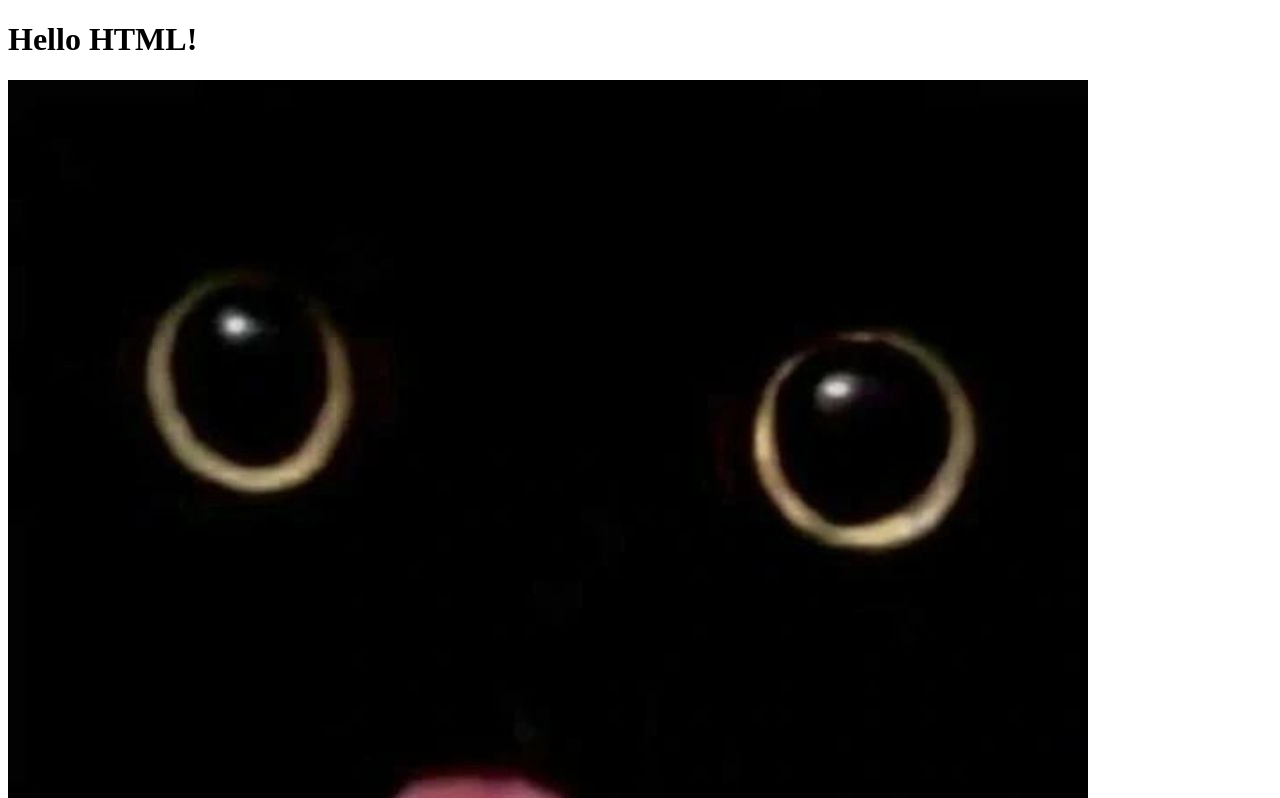
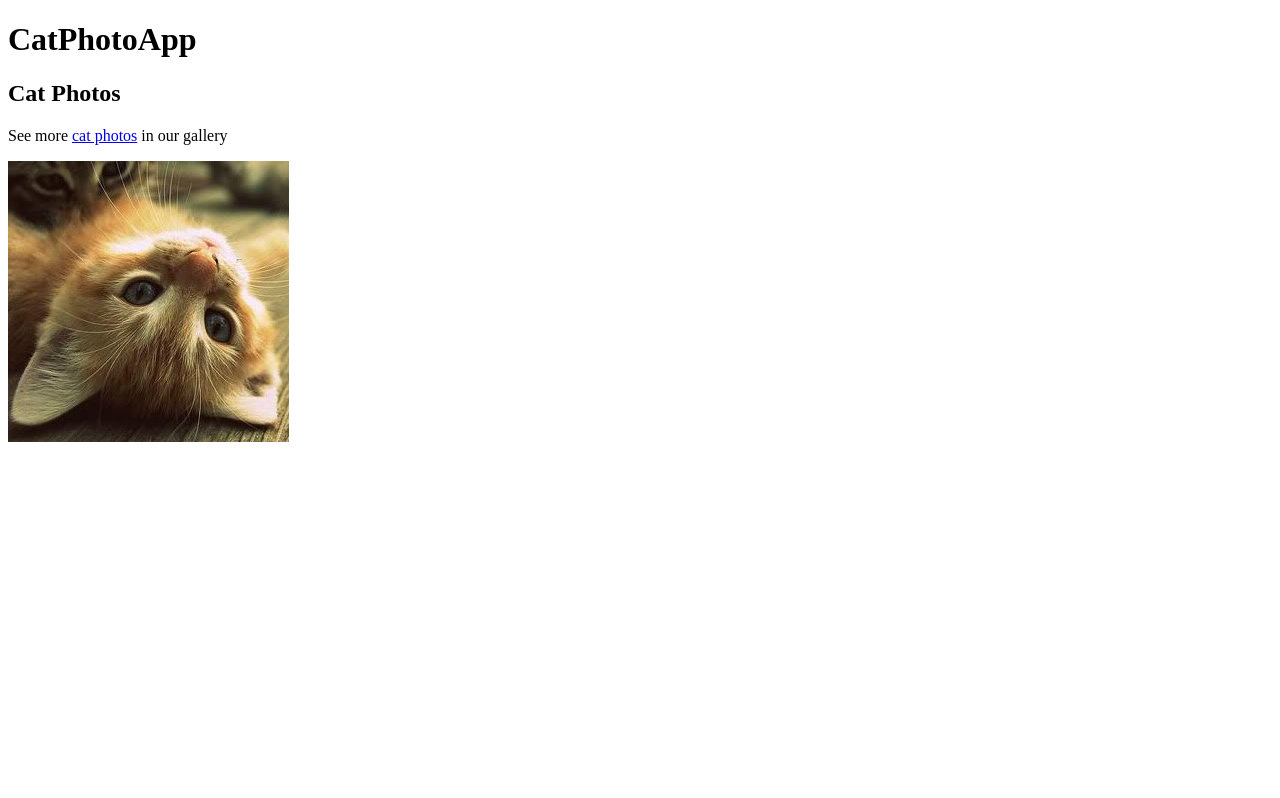
Before and after one commit to Jlemon2012/autocheck-for-html, a plain HTML site: page index.html in a window 1280 px wide. Shown: the top 798 px of the page. Drawn offline with Linux system fonts and the light colour scheme.

Commit message:
Testing taget command

```diff
--- a/index.html
+++ b/index.html
@@ -4,15 +4,18 @@
 <head>
     <meta charset="UTF-8">
     <meta name="viewport" content="width=device-width, initial-scale=1.0">
-    <title>Webpage</title>
+    <title>BestApp</title>
     <link rel="shortcut icon" href="img/photo_2023-11-03_18-43-00.jpg" type="image/x-icon">
 </head>
 
 <body>
-
-    <h1>Hello HTML!</h1>
-    <img src="img/photo_2023-11-03_18-43-00.jpg" alt="Cat">
-
+    <main>
+        <h1>CatPhotoApp</h1>
+        <h2>Cat Photos</h2>
+        <!-- Comment section for any comment -->
+        <p>See more <a href="https://freecatphotoapp.com" target="_blank">cat photos</a> in our gallery</p> <!-- Comment section, text will not be displayed-->
+        <img src="img/relaxing-cat.jpg" alt="A cute orange cat lying on its back">
+    </main>
 </body>
 
 </html>
```
Also changed, not shown: img/relaxing-cat.jpg (added).
